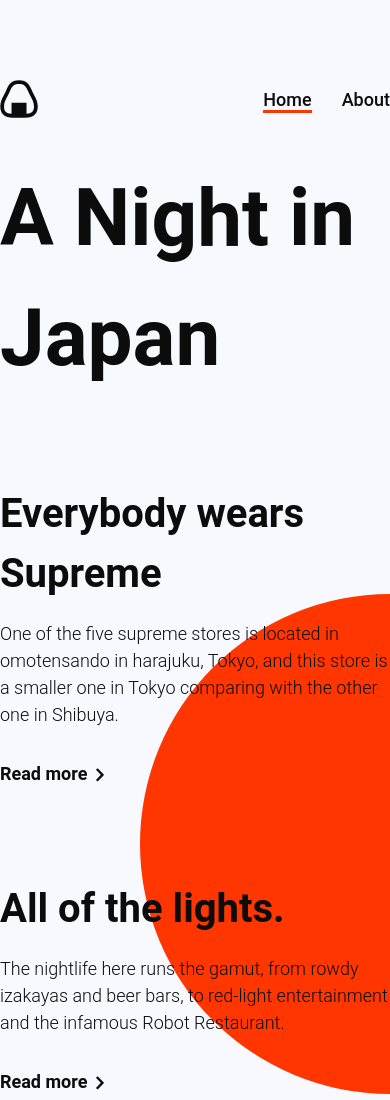
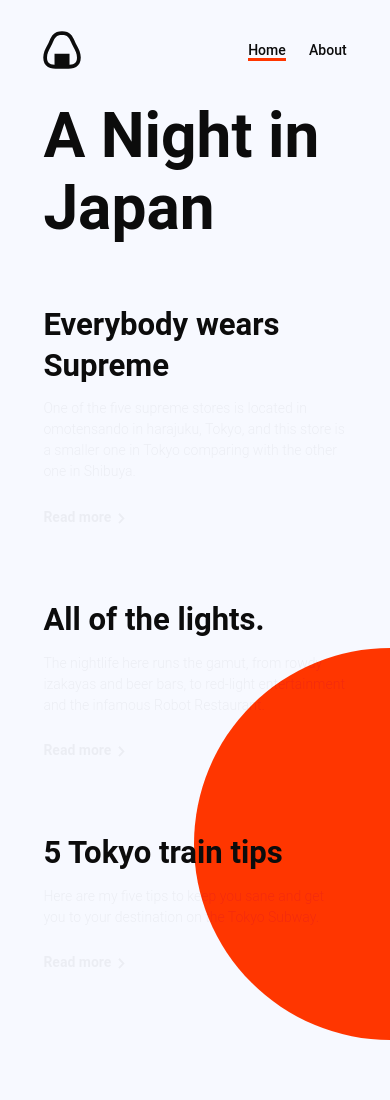
Before and after one commit to gbr/gatsby-anij-blog, a Gatsby site: page / in a window 390 px wide. Shown: the top 1100 px of the page. After the commit the page ends 1045 px from the top, so only its background shows below. Built offline with nearby package versions, Linux system fonts and the light colour scheme; Gatsby itself is replaced by a stand-in of ours; a web font is replaced by a local one.

Commit message:
Layout is mobile-friendly

```diff
--- a/gatsby-config.js
+++ b/gatsby-config.js
@@ -41,7 +41,7 @@
               // the content container as this plugin uses this as the
               // base for generating different widths of each image.
               maxWidth: 780,
-              wrapperStyle: "width:144%; margin-top:80px; margin-bottom:80px;",
+              // wrapperStyle: "",
             },
           },
         ],
--- a/src/components/layout.scss
+++ b/src/components/layout.scss
@@ -5,32 +5,61 @@
 $red: #ff3600;
 $typography: Roboto;
 
+$break-med: 640px;
+$break-large: 1024px;
+
+html {
+  font-size: 14px;
+
+  @media (min-width: $break-med) {
+    font-size: 16px;
+  }
+
+  @media (min-width: $break-large) {
+    font-size: 18px;
+  }
+}
+
 body {
   background-color: $background;
   color: $black-text;
 
   font-family: $typography, Arial, sans-serif;
-  font-size: 18px;
   line-height: 1.5;
   font-weight: 300;
 
-  max-width: 780px;
-  margin: 80px auto 80px auto;
+  max-width: 21.66em;
+  margin: 2.22em auto 2.22em auto;
+
+  @media (min-width: $break-med) {
+    max-width: 43.33em;
+    margin: 4.44em auto 4.44em auto;
+
+  }
+}
+
+// TODO figure out how to get red circle to
+// blend with text
+p {
+  mix-blend-mode: difference;
 }
 
 h1 {
-  font-size: 80px;
+  font-size: 4.44rem;
   font-weight: 700;
-  margin-bottom: 86px;
+  line-height: 1.15;
+  margin-bottom: 1em;
 }
 
 h2 {
-  font-size: 40px;
+  font-size: 2.22rem;
+  line-height: 1.3;
   font-weight: 700;
 }
 
 h3 {
-  font-size: 24px;
+  font-size: 1.33rem;
+  line-height: 1.4;
   font-weight: 700;
 }
 
@@ -46,10 +75,10 @@
   display: flex;
   align-items: center;
   justify-content: space-between;
-  margin-bottom: 40px;
+  margin-bottom: 2.22em;
 
   :not(img) a {
-    margin-left: 30px;
+    margin-left: 1.66em;
   }
 
   img {
@@ -58,7 +87,7 @@
 }
 
 section {
-  margin: 40px 0 0 0;
+  margin: 2.22rem 0 0 0;
 }
 
 nav a {
@@ -75,18 +104,18 @@
 }
 
 img {
-  max-width: 780px;
+  max-width: 43.33em;
 }
 
 div.blog-posts {
-  max-width: 540px;
+  max-width: 30em;
 
   h2 {
-    margin-bottom: 16px;
+    margin-bottom: 0.4em;
   }
 
   p.excerpt {
-    margin-bottom: 32px;
+    margin-bottom: 1.77em;
   }
 
   p.read-more {
@@ -99,27 +128,30 @@
     vertical-align: middle;
     content: ' ';
     background-image: url("../images/chevron.svg");
-    background-size: 14px 14px;
-    height: 14px;
-    width: 14px;
-    margin-left: 6px;
+    background-size: 0.77em 0.77em;
+    height: 0.77em;
+    width: 0.77em;
+    margin-left: 0.33em;
   }
 
   a {
     text-decoration: none;
     color: $black-text;
     display: block;
-    margin: 0 0 92px 0;
+    margin: 0 0 5.11em 0;
   }
 }
 
 div.circle {
   position: fixed;
-  bottom: -250px;
-  right: -250px;
-  width: 500px;
-  height: 500px;
+
+  bottom: -14em;
+  right: -14em;
+  width: 28em;
+  height: 28em;
+
   background-color: $red;
+  // mix-blend-mode: screen;
   border-radius: 50%;
   z-index: -1;
 }
@@ -127,25 +159,28 @@
 div.post {
 
   h2 {
-    margin-bottom: 40px;
+    margin-bottom: 1em;
   }
 
   h3 {
-    margin-top: 80px;
-    margin-bottom: 24px;
+    margin-top: 4.44rem;
+    margin-bottom: 1em;
   }
 
   p {
-    max-width: 540px;
-    margin-bottom: 40px;
+    max-width: 30em;
+    margin-bottom: 2.22em;
   }
 
-  // when rules are brought into here, make sure to
-  // set the last image if nothing else follows
-  // as having margin-top: 24px;
-  img {
-    max-width: 780px;
+  span.gatsby-resp-image-wrapper {
+    width: 100%;
+    margin-top: 2.22em;
+    margin-bottom: 2.22em;
+
+    @media (min-width: $break-med) {
+      width: 144%;
+      margin-top: 4.44em;
+      margin-bottom: 4.44em;
+    }
   }
 }
-
-// @media (max-width: )
```
Also changed, not shown: 1 other file.
